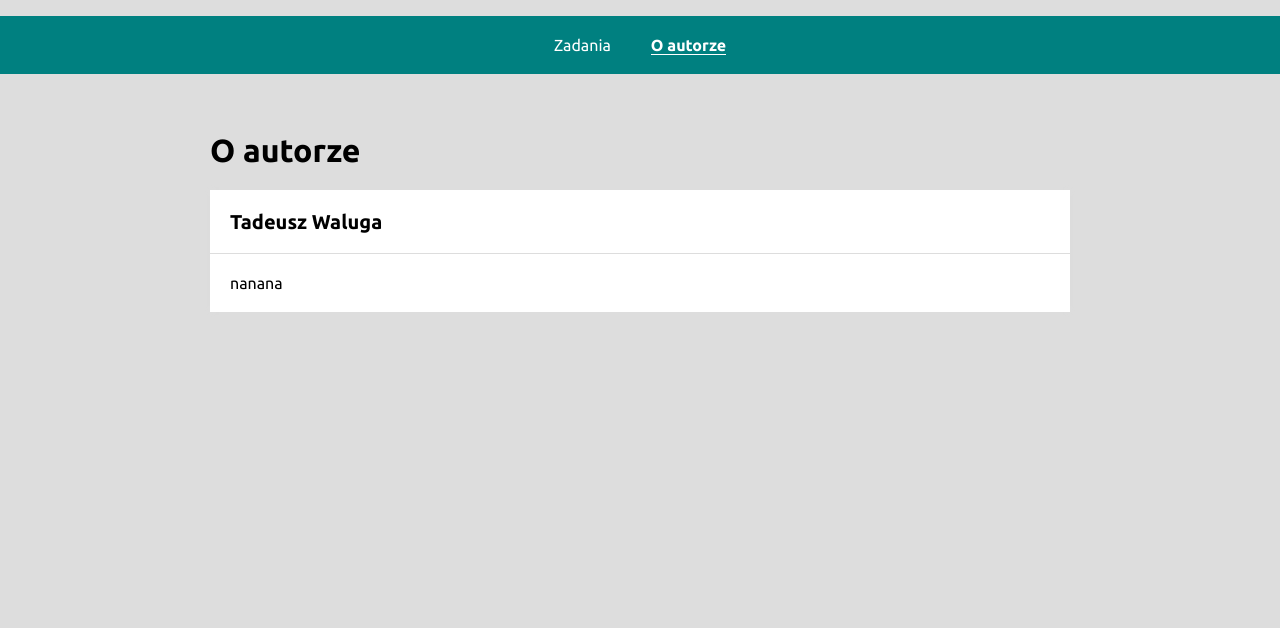
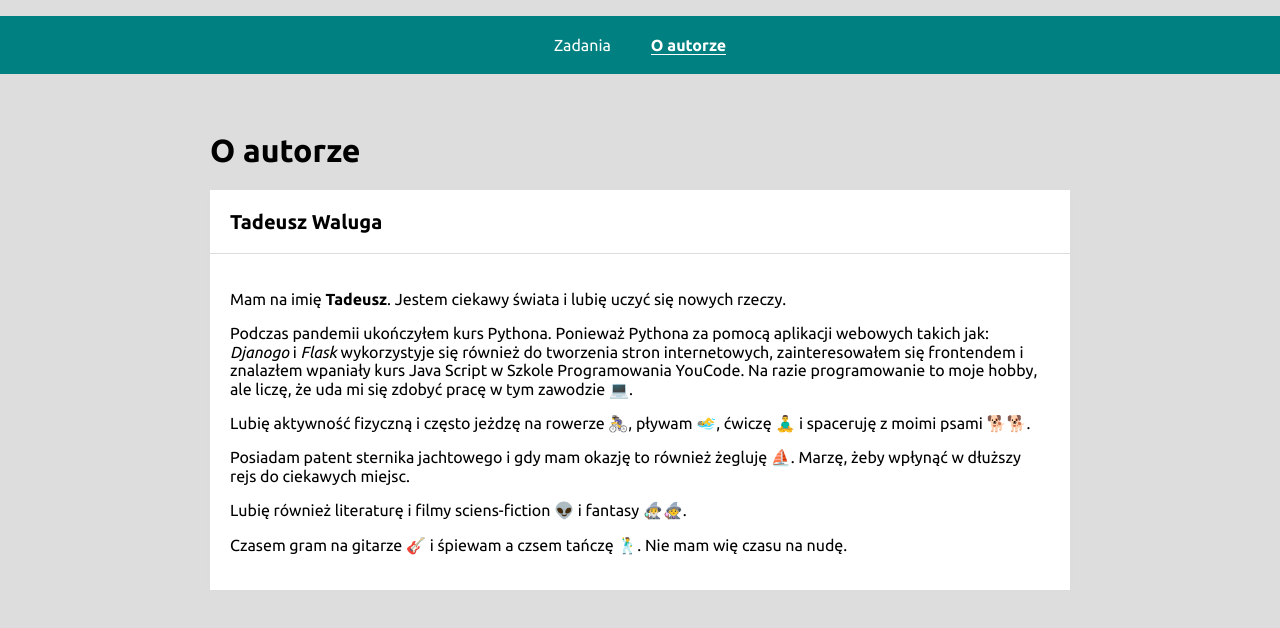
Before and after one commit to waltad/todo-list-react, a React (Create React App) app: page /#/author in a window 1280 px wide. Shown: the top 628 px of the page. Built offline with nearby package versions, Linux system fonts and the light colour scheme.

Commit message:
added info about author

```diff
--- a/src/features/author/AuthorPage.js
+++ b/src/features/author/AuthorPage.js
@@ -9,7 +9,28 @@ function AuthorPage() {
       <Section
         title="Tadeusz Waluga"
         body={
-          <>nanana</>
+          <>
+            <p>
+              Mam na imię <b>Tadeusz</b>. Jestem ciekawy świata i lubię uczyć się nowych rzeczy.
+            </p>
+            <p>
+              Podczas pandemii ukończyłem kurs Pythona. Ponieważ Pythona za pomocą aplikacji webowych takich jak: <i>Djanogo</i> i <i>Flask</i> wykorzystyje się również do tworzenia stron internetowych, zainteresowałem się frontendem i znalazłem wpaniały kurs Java Script w Szkole Programowania YouCode.
+              Na razie programowanie to moje hobby, ale liczę, że uda mi się zdobyć pracę w tym zawodzie 💻.
+            </p>
+            <p>
+              Lubię aktywność fizyczną i często jeżdzę na rowerze 🚴‍♀️, pływam 🏊‍♂️, ćwiczę 🧘‍♂️ i spaceruję z moimi psami 🐕🐕.
+            </p>
+            <p>
+              Posiadam patent sternika jachtowego i gdy mam okazję to również żegluję ⛵. Marzę, żeby wpłynąć w dłuższy rejs do ciekawych miejsc.
+            </p>
+            <p>
+              Lubię również literaturę i filmy sciens-fiction 👽 i fantasy 🧙‍♂️🧙‍♀️.
+            </p>
+            <p>
+              Czasem gram na gitarze 🎸 i śpiewam a czsem tańczę 🕺.
+              Nie mam wię czasu na nudę.
+            </p>
+          </>
         }
       />
     </Container>
```
